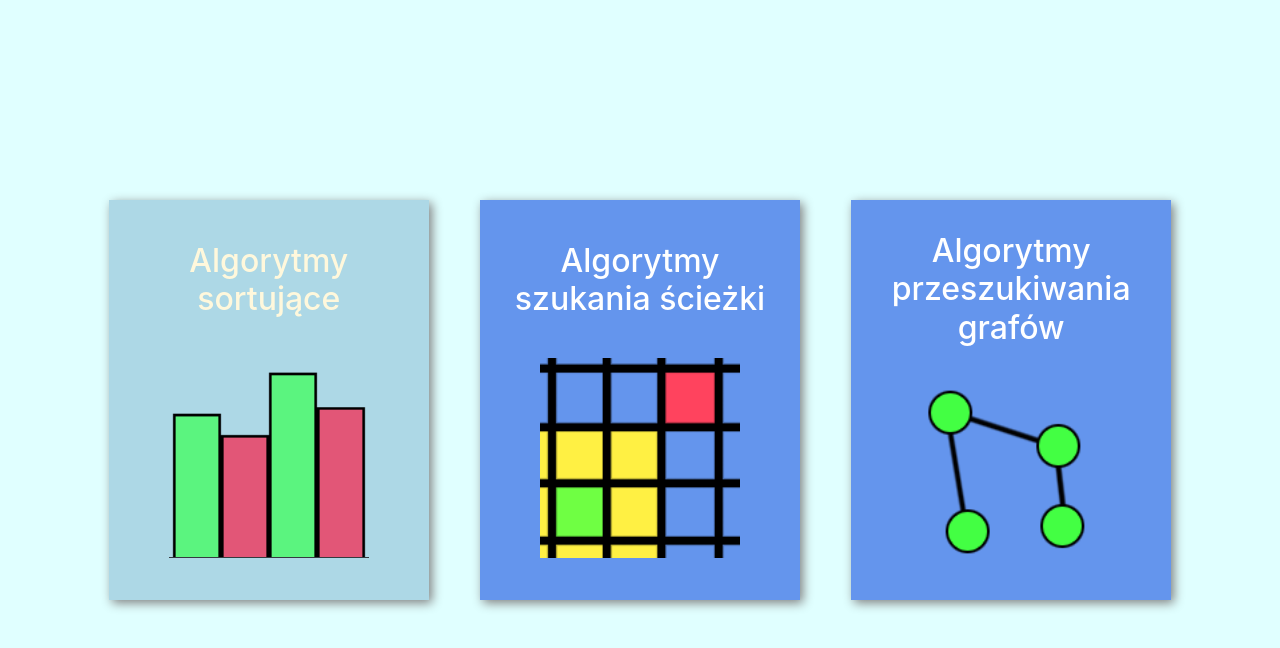
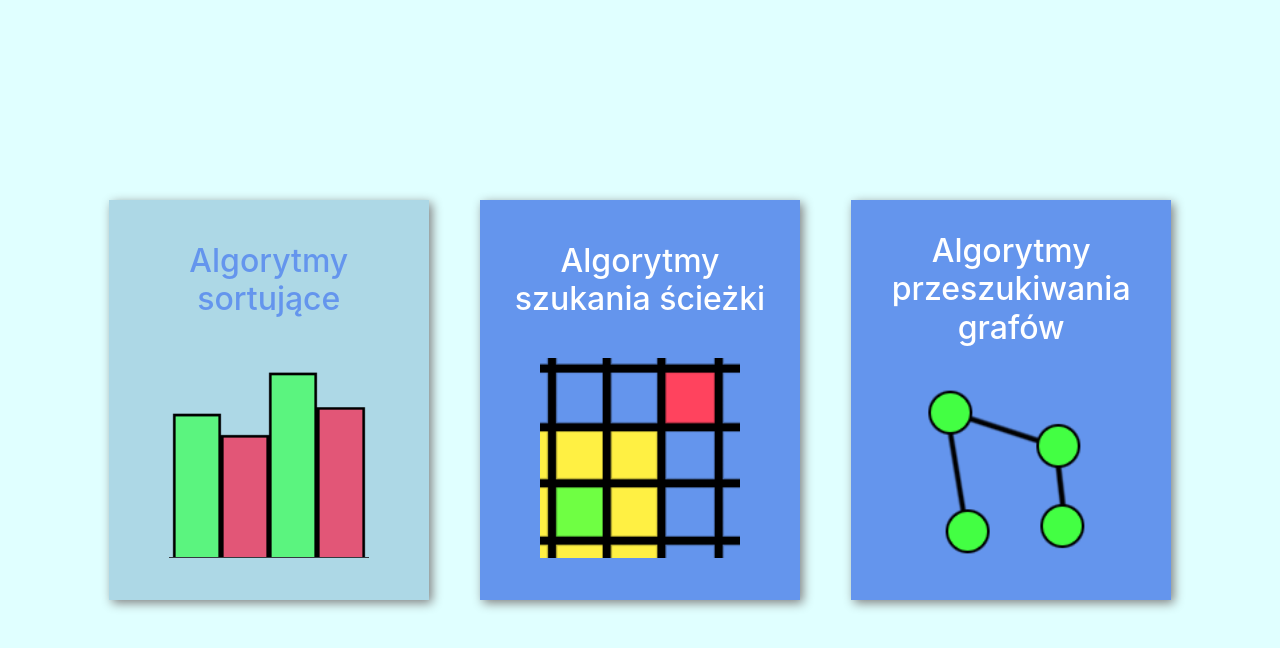
Before and after one commit to pjlapinski/AlgoVisualizer, a React (Create React App) app: page / in a window 1280 px wide. In both pictures the pointer is over the link "Algorytmy sortujące". Shown: the top 648 px of the page. Built offline with nearby package versions, Linux system fonts and the light colour scheme.

Commit message:
Changed a color for hover in algorithm select box

```diff
--- a/src/scss/App.scss
+++ b/src/scss/App.scss
@@ -20,7 +20,7 @@ body {
   &:hover {
     text-decoration: none;
     background-color: lightblue;
-    color: cornsilk;
+    color: cornflowerblue;
   }
   text-align: center;
   color: white;
```
